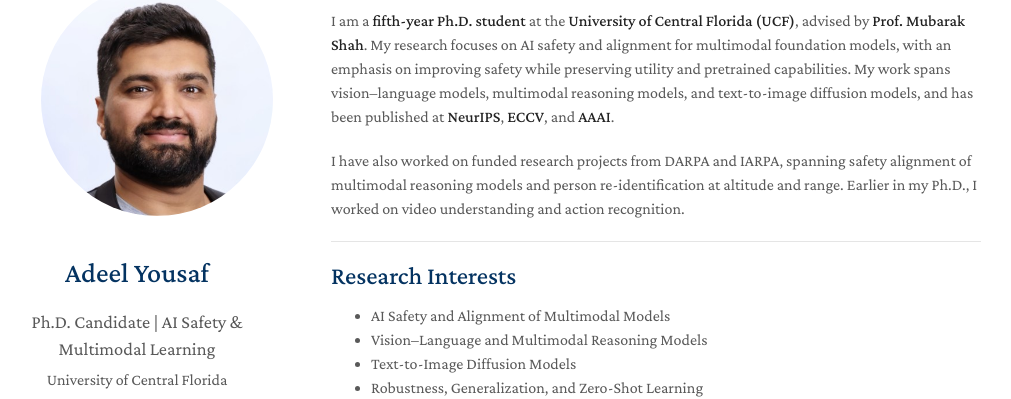
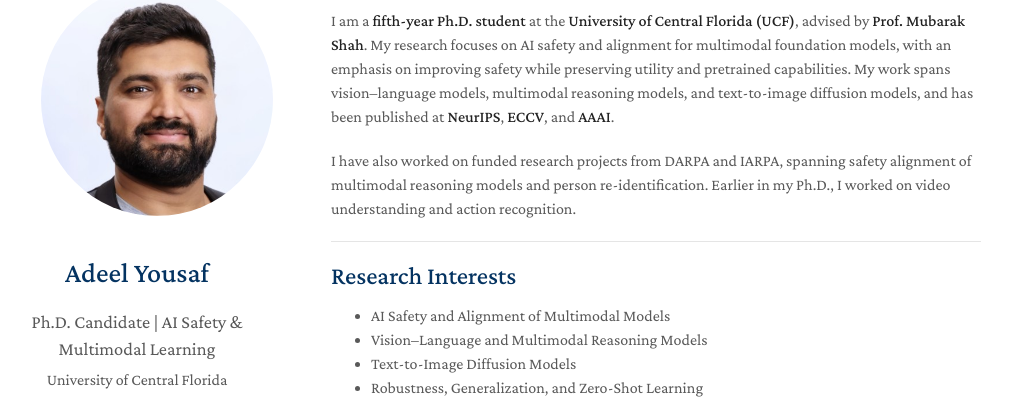
Before and after one commit to Adeelyousaf/Adeelyousaf.github.io, a Jekyll site: the page built from index.md, in a window 1280 px wide and 900 px high. Shown: the part 100-499 px from the top of the window, without its empty margins (139-1150 px from the left). Built offline with Jekyll 4.4.1, drawn with Linux system fonts in a browser that asks for light colours; a style sheet for code colours, icons or effects is not loaded; our own code applies the rules of GitHub Pages for plain Markdown files.

Commit message:
Trim BRIAR phrasing in bio
Co-Authored-By: Claude Fable 5.1 <noreply@anthropic.com>

```diff
--- a/index.md
+++ b/index.md
@@ -6,7 +6,7 @@ layout: homepage
 
 I am a **fifth-year Ph.D. student** at the **University of Central Florida (UCF)**, advised by **Prof. Mubarak Shah**. My research focuses on AI safety and alignment for multimodal foundation models, with an emphasis on improving safety while preserving utility and pretrained capabilities. My work spans vision–language models, multimodal reasoning models, and text-to-image diffusion models, and has been published at **NeurIPS**, **ECCV**, and **AAAI**.
 
-I have also worked on funded research projects from DARPA and IARPA, spanning safety alignment of multimodal reasoning models and person re-identification at altitude and range. Earlier in my Ph.D., I worked on video understanding and action recognition.
+I have also worked on funded research projects from DARPA and IARPA, spanning safety alignment of multimodal reasoning models and person re-identification. Earlier in my Ph.D., I worked on video understanding and action recognition.
 
 ---
 
```
